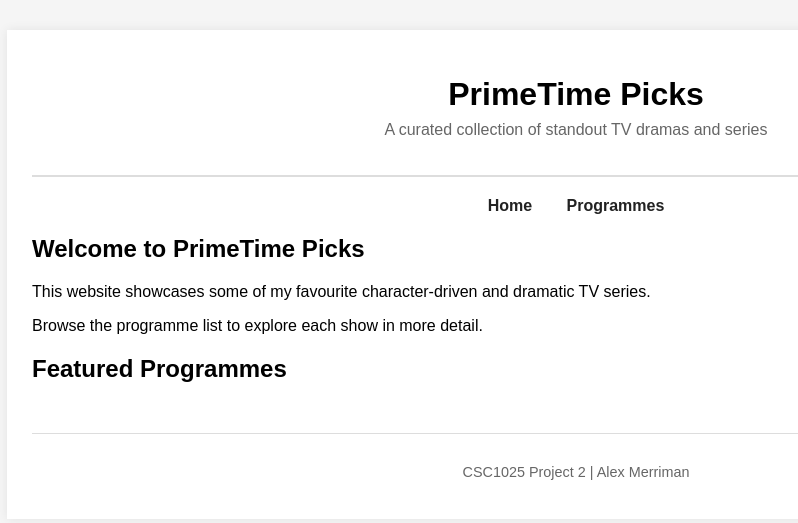
After one commit to alexmerriman/primetime-picks, a Django app: template pages/templates/pages/home.html in a window 1280 px wide. The commit adds this page. Shown: the top 523 px of the page, without its empty margins (64-862 px from the left). Run offline with Django 5.2, Linux system fonts and the light colour scheme; the template is opened without the code that fills it, so the values that code supplies are empty.

Commit message:
Added homepage with featured programmes and centered layout

```diff
--- /dev/null
+++ b/pages/templates/pages/home.html
@@ -0,0 +1,27 @@
+{% extends "base.html" %}
+
+{% block title %}
+Home
+{% endblock %}
+
+{% block main_content %}
+
+<h2>Welcome to PrimeTime Picks</h2>
+
+<p>This website showcases some of my favourite character-driven and dramatic TV series.</p>
+<p>Browse the programme list to explore each show in more detail.</p>
+
+<h2>Featured Programmes</h2>
+
+<div class="featured-grid">
+    {% for programme in featured_programmes %}
+        <div class="programme-card">
+            <a href="{% url 'programme_detail' programme.id %}">
+                <img src="{{ programme.image.url }}" alt="{{ programme.title }}">
+                <h3>{{ programme.title }}</h3>
+            </a>
+        </div>
+    {% endfor %}
+</div>
+
+{% endblock %}
--- a/pages/views.py
+++ b/pages/views.py
@@ -2,7 +2,11 @@ from django.shortcuts import render, get_object_or_404
 from .models import Programme
 
 def index(request):
-    return render(request, 'base.html')
+    featured_programmes = Programme.objects.all()[:3]
+    context = {
+        'featured_programmes': featured_programmes
+    }
+    return render(request, 'pages/home.html', context)
 
 def programme_list(request):
     programmes = Programme.objects.all()
--- a/static/main.css
+++ b/static/main.css
@@ -96,3 +96,30 @@ th, td {
 th {
     background-color: #f0f0f0;
 }
+
+.featured-grid {
+    display: flex;
+    justify-content: center;
+    gap: 25px;
+    flex-wrap: wrap;
+    margin-top: 20px;
+}
+
+.programme-card {
+    width: 220px;
+    text-align: center;
+}
+
+.programme-card img {
+    width: 100%;
+    height: 320px;
+    object-fit: cover;
+    border-radius: 6px;
+    display: block;
+    margin: 0 auto;
+}
+
+.programme-card h3 {
+    margin-top: 10px;
+    font-size: 1rem;
+}
```
Also changed, not shown: pages/templates/pages/page.html (deleted).
